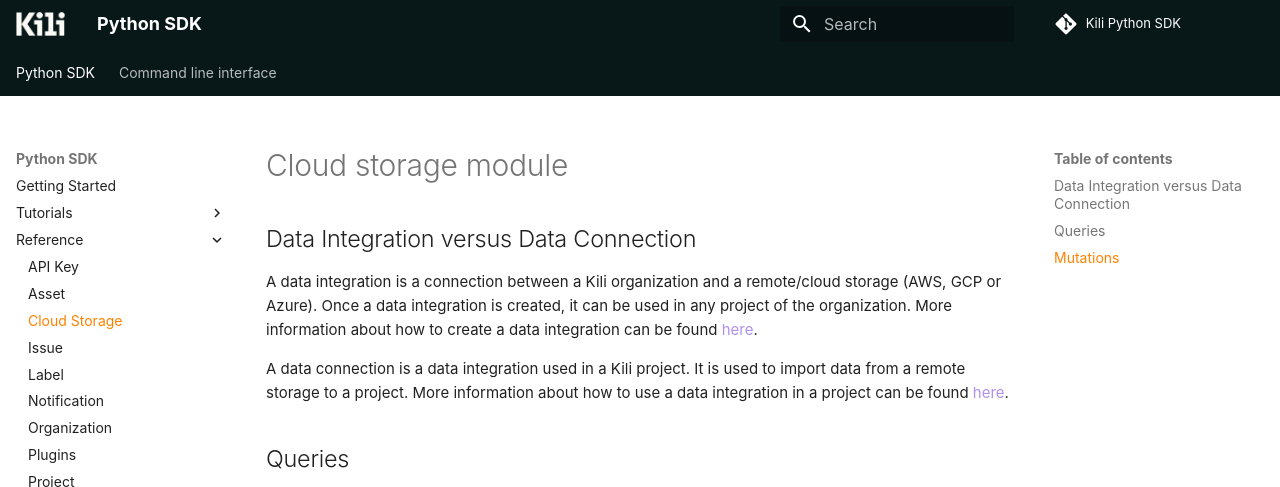
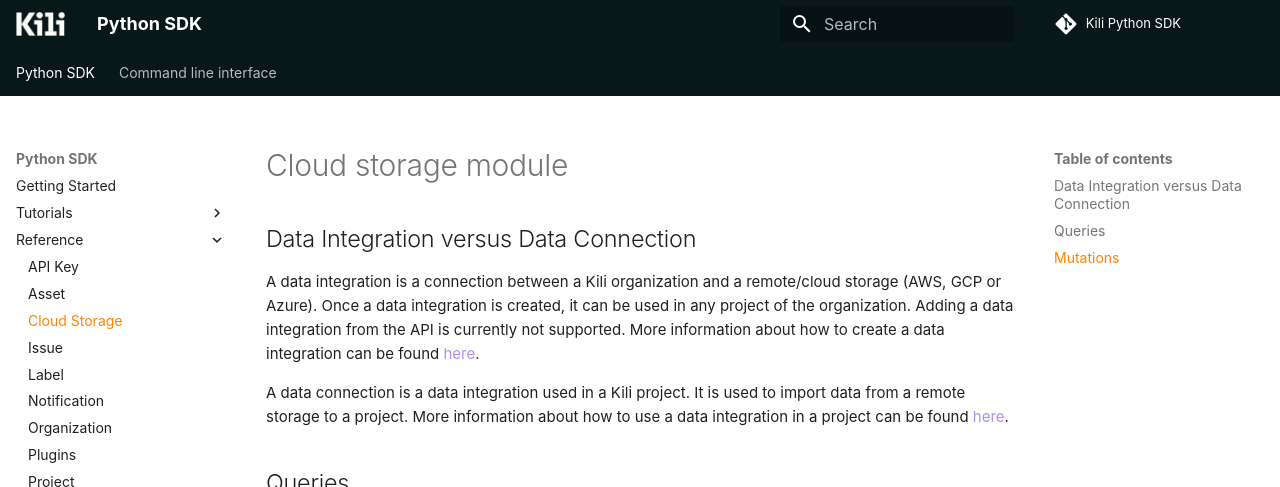
Before and after one commit to kili-technology/kili-python-sdk, an MkDocs documentation site: the page built from docs/sdk/cloud_storage.md, in a window 1280 px wide, cut to the strip 0-487 px from the top of the page. Built offline with MkDocs 1.6.1 and Material for MkDocs 9.7.7, drawn with Linux system fonts in a browser that asks for light colours; some web fonts are replaced; comment, search, counter and statistics services are not loaded; the version menu is left out.

Commit message:
docs: Update docs/sdk/cloud_storage.md
Co-authored-by: theodu <82399630+theodu@users.noreply.github.com>

```diff
--- a/docs/sdk/cloud_storage.md
+++ b/docs/sdk/cloud_storage.md
@@ -4,7 +4,7 @@
 
 A data integration is a connection between a Kili organization and a remote/cloud storage (AWS, GCP or Azure).
 Once a data integration is created, it can be used in any project of the organization.
-More information about how to create a data integration can be found [here](https://docs.kili-technology.com/docs/adding-assets-to-project#creating-a-remote-storage-integration).
+Adding a data integration from the API is currently not supported. More information about how to create a data integration can be found [here](https://docs.kili-technology.com/docs/adding-assets-to-project#creating-a-remote-storage-integration).
 
 A data connection is a data integration used in a Kili project. It is used to import data from a remote storage to a project.
 More information about how to use a data integration in a project can be found [here](https://docs.kili-technology.com/docs/adding-assets-to-project#adding-assets-located-in-remote-storage-integration).
```
